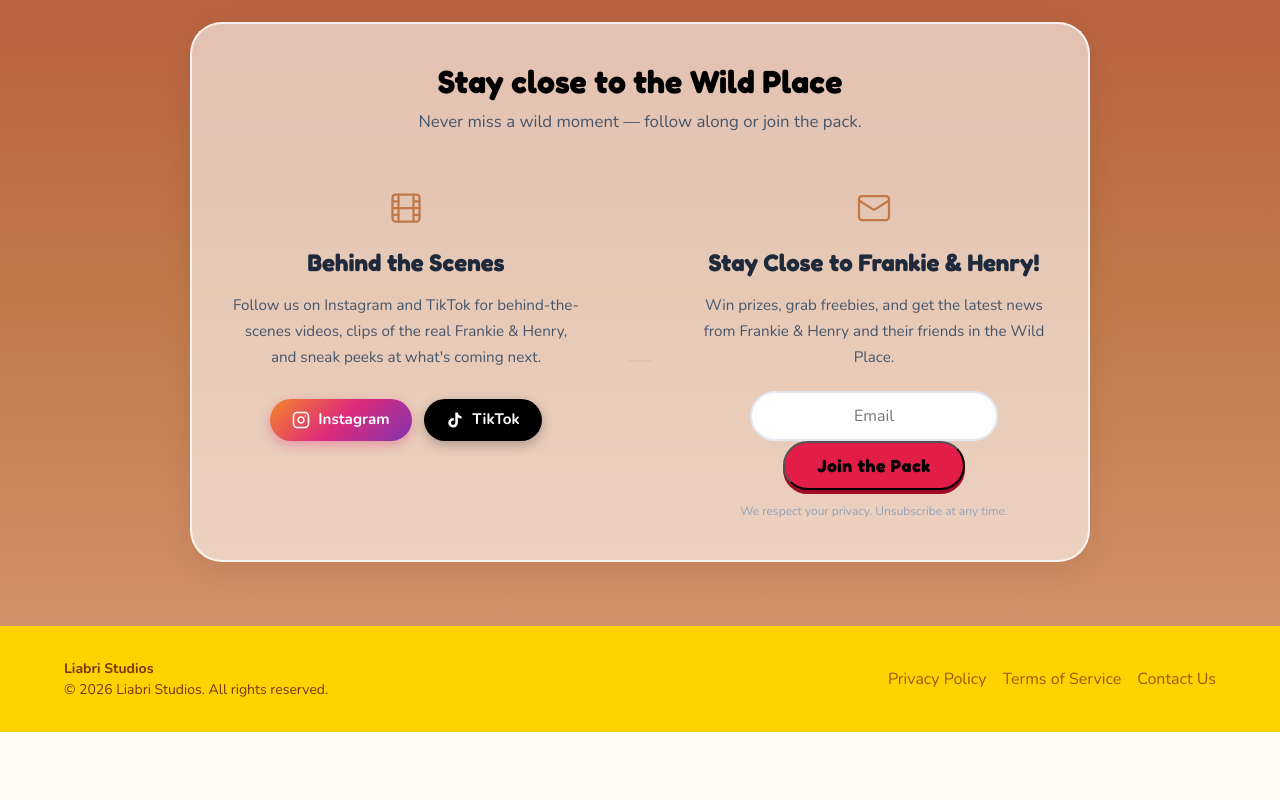
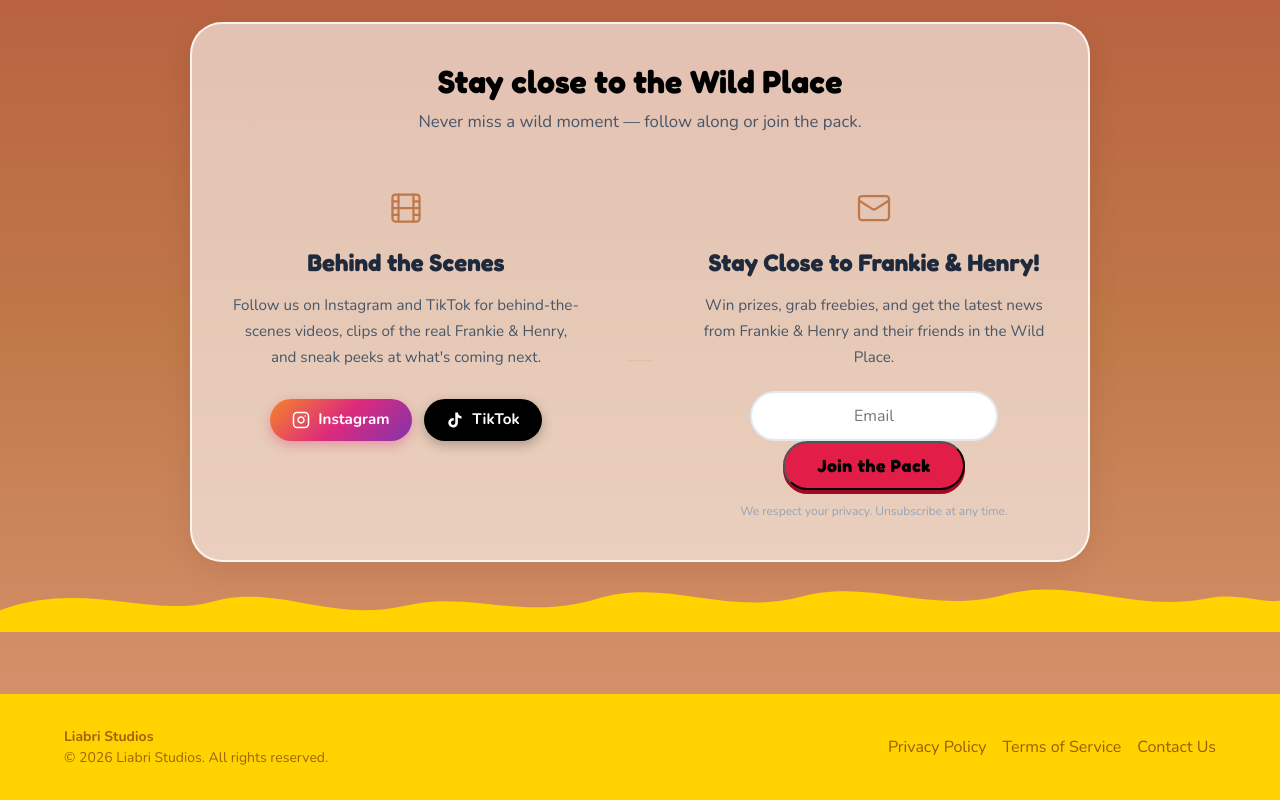
Before and after one commit to michelecameron21-art/Frankie-Henry-Website, a React (Vite) app: page / in a window 1280 px wide. Shown: the part 6926-7726 px from the top of the page. Before the commit the page ends 7658 px from the top, so only its background shows below. Built offline with nearby package versions, Linux system fonts and the light colour scheme.

Commit message:
Add wavy grass edge between Story section and yellow footer
Organic SVG wave in the Story section creates a natural,
illustrated transition into the yellow footer — no more sharp line.

Co-Authored-By: Claude Sonnet 4.6 <noreply@anthropic.com>

```diff
--- a/src/components/Footer.jsx
+++ b/src/components/Footer.jsx
@@ -1,8 +1,8 @@
 export default function Footer() {
     return (
-        <footer style={{ background: '#FFD200', color: '#78350F' }} className="py-8">
+        <footer style={{ background: '#FFD200', color: '#78350F', position: 'relative' }} className="py-8">
             <div className="container flex flex-col md:flex-row justify-between items-center gap-4">
-                <div className="text-sm opacity-70">
+                <div className="text-sm" style={{ opacity: 0.7 }}>
                     <p className="font-bold">Liabri Studios</p>
                     <p>&copy; 2026 Liabri Studios. All rights reserved.</p>
                 </div>
--- a/src/components/Story.jsx
+++ b/src/components/Story.jsx
@@ -139,6 +139,14 @@ export default function Story() {
                     </div>
                 </div>
             </div>
+
+            {/* Wavy grass transition into yellow footer */}
+            <svg viewBox="0 0 1200 80" preserveAspectRatio="none" style={{ display: 'block', width: '100%', height: '70px', marginBottom: '-2px' }}>
+                <path
+                    d="M0,55 C80,20 140,65 200,45 C260,25 310,70 380,50 C440,32 490,68 560,42 C625,18 680,62 750,40 C815,18 870,60 940,38 C1005,16 1060,58 1130,42 C1160,34 1185,48 1200,44 L1200,80 L0,80 Z"
+                    fill="#FFD200"
+                />
+            </svg>
         </section>
     );
 }
```
